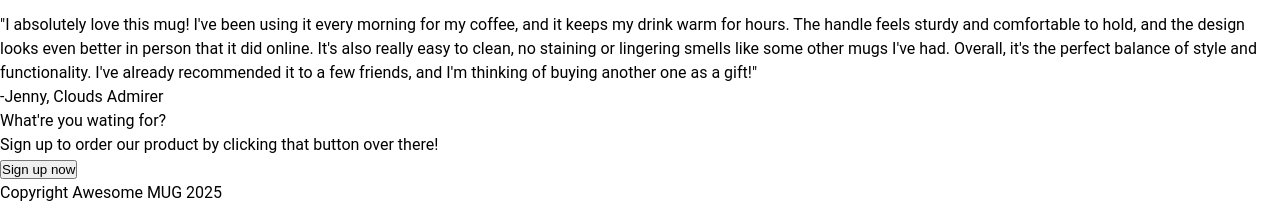
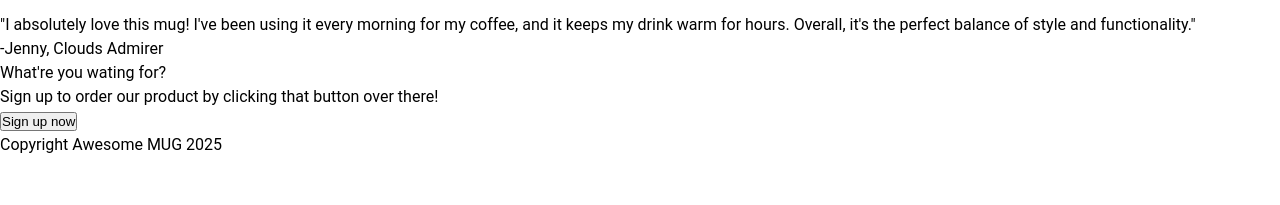
Before and after one commit to blueparade/landing-page, a plain HTML site: page index.html in a window 1280 px wide. Shown: the part 737-942 px from the top of the page. After the commit the page ends 894 px from the top, so only its background shows below. Drawn offline with Linux system fonts and the light colour scheme.

Commit message:
Add class to items in section3 and edit the quote

```diff
--- a/index.html
+++ b/index.html
@@ -49,8 +49,8 @@
         </div>
 
         <div class="section3">
-            <p>"I absolutely love this mug! I've been using it every morning for my coffee, and it keeps my drink warm for hours. The handle feels sturdy and comfortable to hold, and the design looks even better in person that it did online. It's also really easy to clean, no staining or lingering smells like some other mugs I've had. Overall, it's the perfect balance of style and functionality. I've already recommended it to a few friends, and I'm thinking of buying another one as a gift!"</p>
-            <p>-Jenny, Clouds Admirer</p>
+            <p class="quote">"I absolutely love this mug! I've been using it every morning for my coffee, and it keeps my drink warm for hours. Overall, it's the perfect balance of style and functionality."</p>
+            <p class="reviewer">-Jenny, Clouds Admirer</p>
         </div>
 
         <div class="section4">
```
